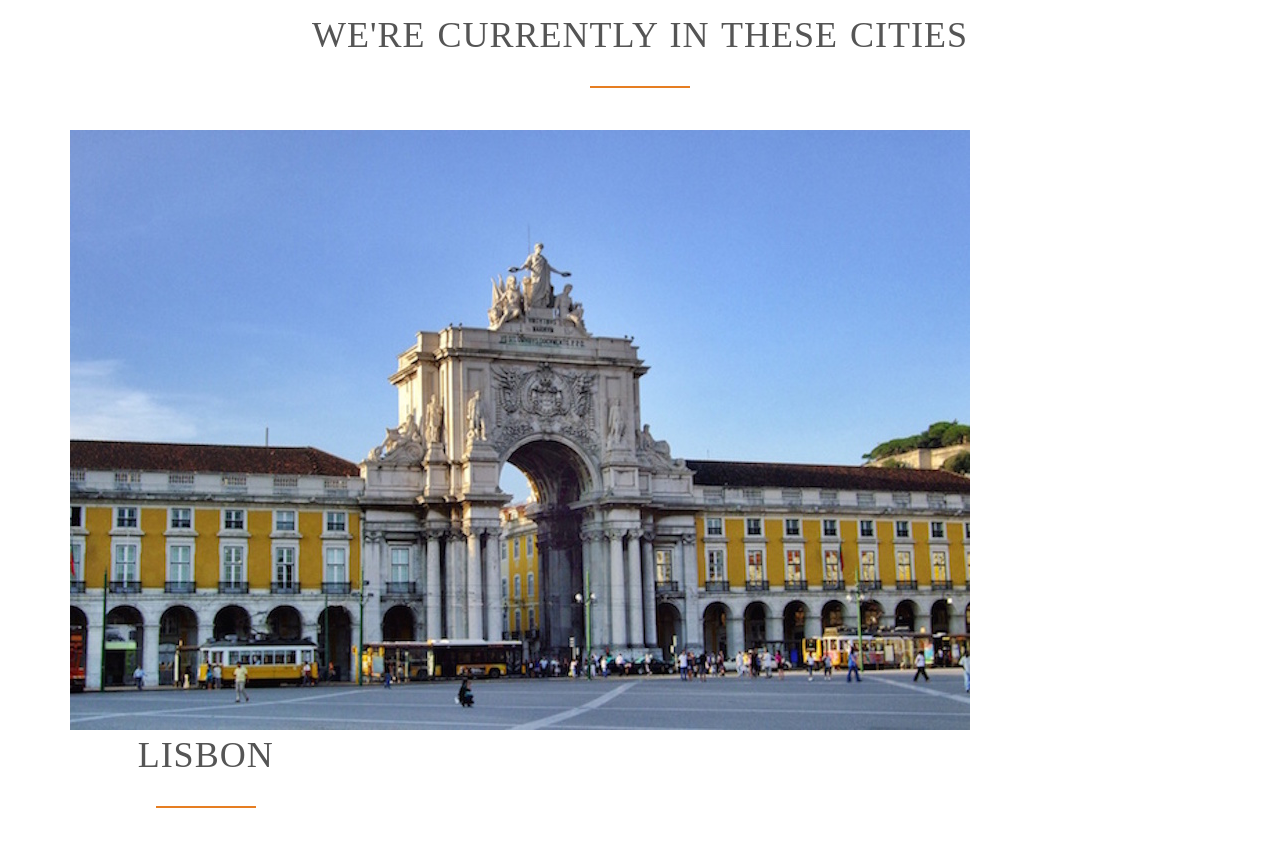
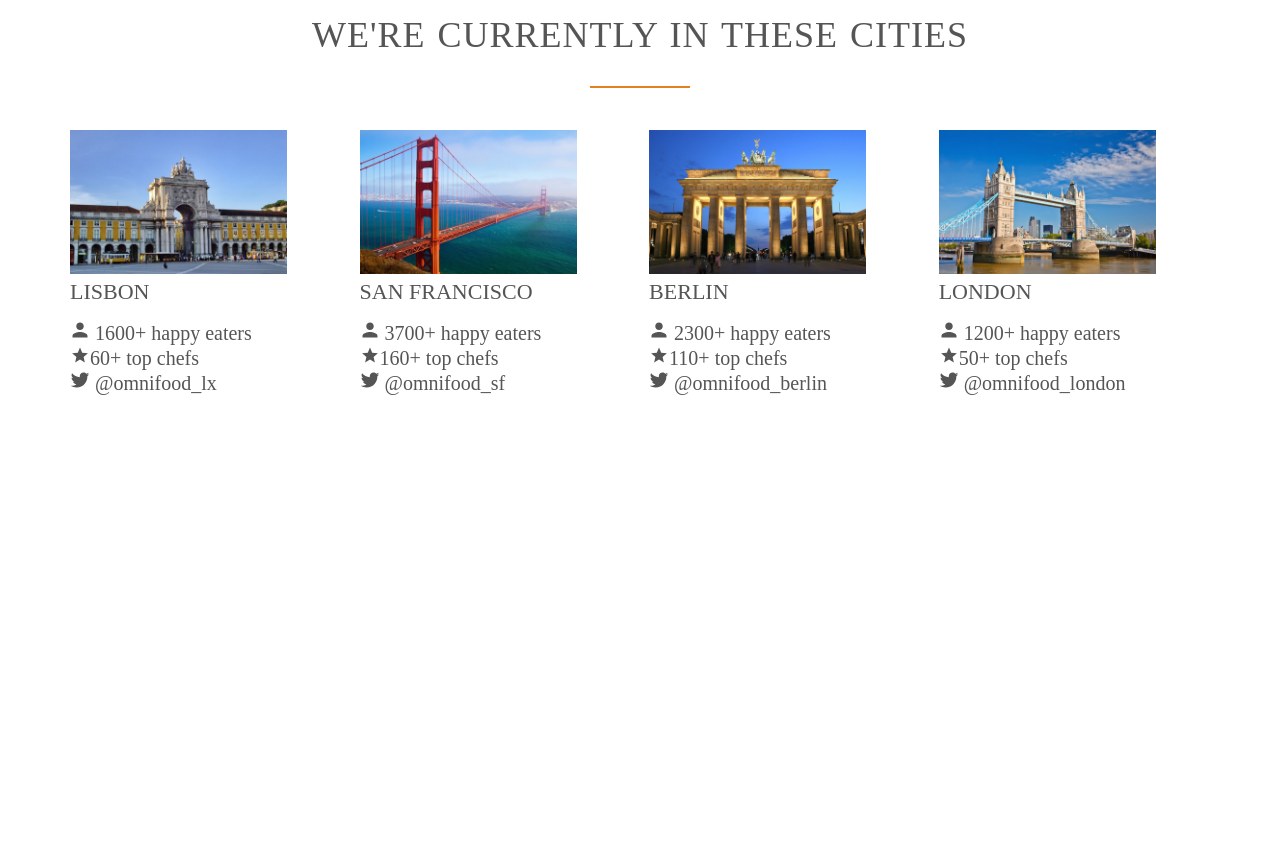
Before and after one commit to supertrens/omnifood, a plain HTML site: page index.html in a window 1280 px wide. Shown: the part 2740-3587 px from the top of the page. After the commit the page ends 3226 px from the top, so only its background shows below. Drawn offline with nearby package versions, Linux system fonts and the light colour scheme.

Commit message:
add html for cities

```diff
--- a/index.html
+++ b/index.html
@@ -219,8 +219,51 @@
 
       <div class="row">
         <div class="col span-1-of-4">
-          <img src="resources/img/lisbon-3.jpg" alt="Lisbon" />
-          <h2>LisBon</h2>
+          <img
+            class="cities-photo"
+            src="resources/img/lisbon-3.jpg"
+            alt="Lisbon"
+          />
+          <h3>LisBon</h3>
+          <p><ion-icon name="person"></ion-icon> 1600+ happy eaters</p>
+          <p><ion-icon name="star"></ion-icon>60+ top chefs</p>
+          <p><ion-icon name="logo-twitter"></ion-icon> @omnifood_lx</p>
+        </div>
+
+        <div class="col span-1-of-4">
+          <img
+            class="cities-photo"
+            src="resources/img/san-francisco.jpg"
+            alt="San Francisco"
+          />
+          <h3>San Francisco</h3>
+          <p><ion-icon name="person"></ion-icon> 3700+ happy eaters</p>
+          <p><ion-icon name="star"></ion-icon>160+ top chefs</p>
+          <p><ion-icon name="logo-twitter"></ion-icon> @omnifood_sf</p>
+        </div>
+
+        <div class="col span-1-of-4">
+          <img
+            class="cities-photo"
+            src="resources/img/berlin.jpg"
+            alt="Berlin"
+          />
+          <h3>Berlin</h3>
+          <p><ion-icon name="person"></ion-icon> 2300+ happy eaters</p>
+          <p><ion-icon name="star"></ion-icon>110+ top chefs</p>
+          <p><ion-icon name="logo-twitter"></ion-icon> @omnifood_berlin</p>
+        </div>
+
+        <div class="col span-1-of-4">
+          <img
+            class="cities-photo"
+            src="resources/img/london.jpg"
+            alt="London"
+          />
+          <h3>London</h3>
+          <p><ion-icon name="person"></ion-icon> 1200+ happy eaters</p>
+          <p><ion-icon name="star"></ion-icon>50+ top chefs</p>
+          <p><ion-icon name="logo-twitter"></ion-icon> @omnifood_london</p>
         </div>
       </div>
     </section>
--- a/resources/css/style.css
+++ b/resources/css/style.css
@@ -300,3 +300,16 @@ header {
   height: 50px;
   margin-right: 20px;
 }
+
+/* ------------------------------------------------------ */
+/* CITIES
+/* ------------------------------------------------------ */
+
+.cities-photo {
+  width: 100%;
+
+  width: 80%;
+  margin: 0;
+  overflow: hidden;
+  background: #000;
+}
```
